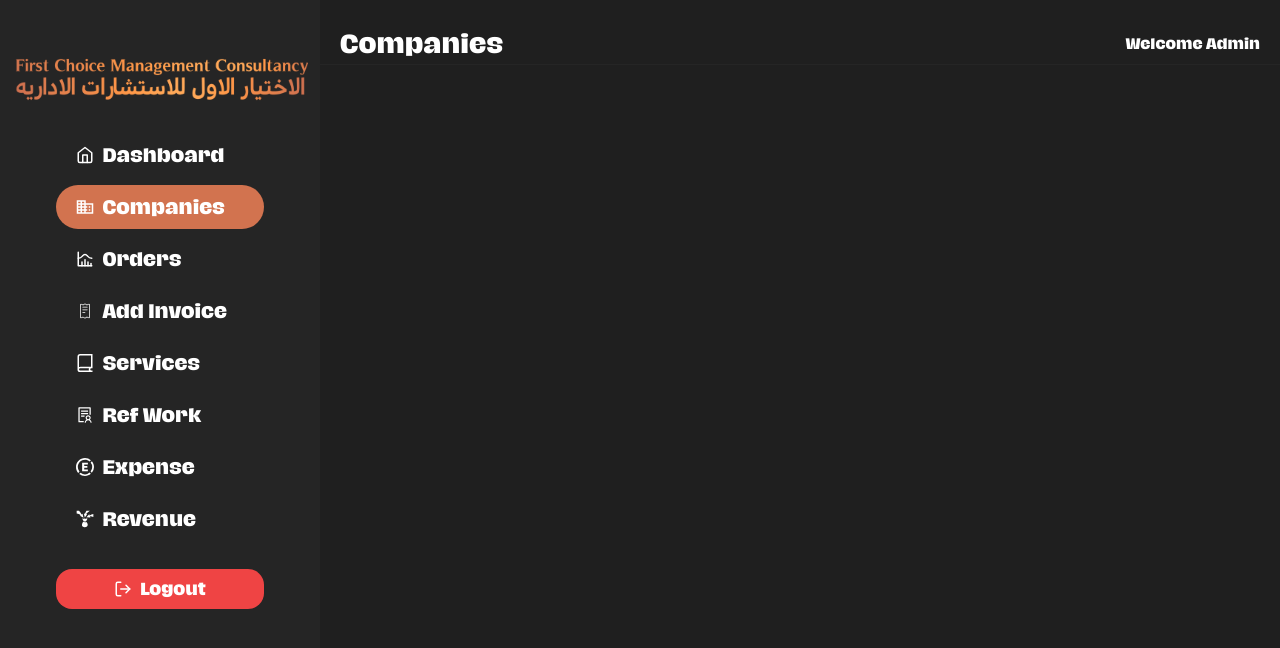
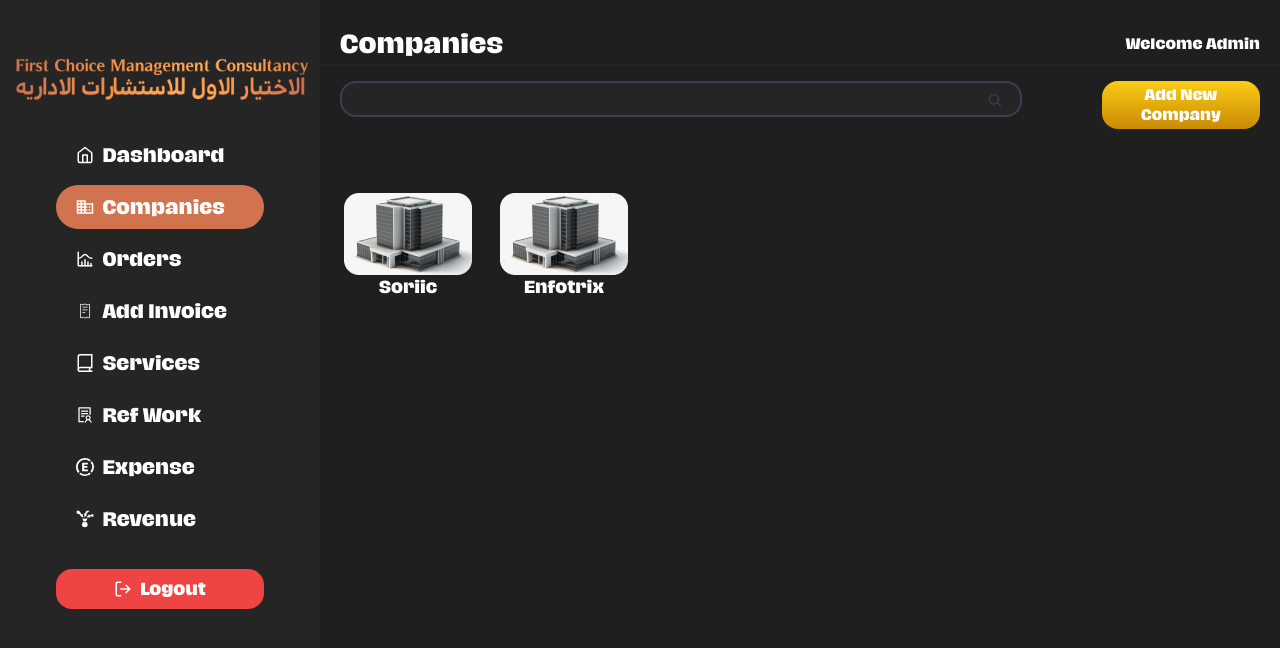
Before and after one commit to arsalanahmad123/firstchoice, a React (Vite) app: page /companies in a window 1280 px wide. Shown: the top 648 px of the page. Built offline with nearby package versions, Linux system fonts and the light colour scheme; a web font is replaced by a local one.

Commit message:
created companies screen

```diff
--- a/package.json
+++ b/package.json
@@ -27,6 +27,6 @@
     "eslint-plugin-react-refresh": "^0.4.6",
     "postcss": "^8.4.38",
     "tailwindcss": "^3.4.1",
-    "vite": "^5.2.0"
+    "vite": "^5.2.6"
   }
 }
--- /dev/null
+++ b/src/Components/Card.jsx
@@ -0,0 +1,15 @@
+import React from "react";
+
+const Card = (props) => {
+  return (
+    <>
+
+      <div div className="">
+        <img src={props.img} />
+        <label className="text-white text-center ">{props.title}</label>
+      </div>
+    </>
+  );
+};
+
+export default Card;
--- a/src/Screens/Admin.jsx
+++ b/src/Screens/Admin.jsx
@@ -1,7 +1,6 @@
 import React from 'react'
 import { MdEmail } from 'react-icons/md'
 import { MdLock } from 'react-icons/md'
-import Logo from '../assets/Logo.png'
 import back from '../assets/bgadmin.png'
 const AdminScreen = () => {
     return (
--- a/src/Screens/Companies.jsx
+++ b/src/Screens/Companies.jsx
@@ -1,13 +1,32 @@
-import React from 'react'
-import AppLayout from '../Layout/AppLayout'
-import Wrapper from '../Layout/Wrapper'
+import React from "react";
+import AppLayout from "../Layout/AppLayout";
+import Wrapper from "../Layout/Wrapper";
+import Card from "../Components/Card";
+import logo from "../assets/Rectangle 62.png";
+import { CgSearch } from "react-icons/cg";
+const Companies = () => {
+  return (
+    <>
+      <Wrapper title={"Companies"}>
+        <div className="flex  justify-between  gap-x-20 lg:pt-4 px-5">
+          <div className="relative w-full">
+            <input
+              type="text"
+              className="w-full lg:py-1 pl-5 lg:rounded-2xl bg-bgLight border-2 border-gray-700 text-white"
+            />
+            <CgSearch className="text-slate-700 m-auto absolute lg:right-5 lg:top-3  " />
+          </div>
+          <button className="text-white text-sm w-52 px-2 lg:py-1 lg:rounded-2xl bg-gradient-to-b from-yellow-400 to-yellow-600">
+            Add New Company
+          </button>
+        </div>
+        <div className="flex gap-x-7 px-6   pt-16 text-center">
+          <Card img={logo} title={"Soriic"} />
+          <Card img={logo} title={"Enfotrix"} />
+        </div>
+      </Wrapper>
+    </>
+  );
+};
 
-const Companies = () => {
-    return (
-        <>
-            <Wrapper title={'Companies'}></Wrapper>
-        </>
-    )
-}
-
-export default AppLayout()(Companies)
+export default AppLayout()(Companies);
--- a/src/Screens/Login.jsx
+++ b/src/Screens/Login.jsx
@@ -1,7 +1,7 @@
 import React from 'react'
 import { MdEmail } from 'react-icons/md'
 import { MdLock } from 'react-icons/md'
-import Logo from '../assets/Logo.png'
+import Logo from '../assets/logo.png'
 import back from '../assets/bgadmin.png'
 const Login = () => {
     return (
--- a/tailwind.config.js
+++ b/tailwind.config.js
@@ -7,6 +7,7 @@ export default {
                 darkorange: '#d2734f',
                 bgDarkColor: '#1f1f1f',
                 bgLight: '#252525',
+
             },
         },
     },
```
Also changed, not shown: src/assets/Rectangle 62.png (added), 1 other file (tests, documents, lock files or other folders).
